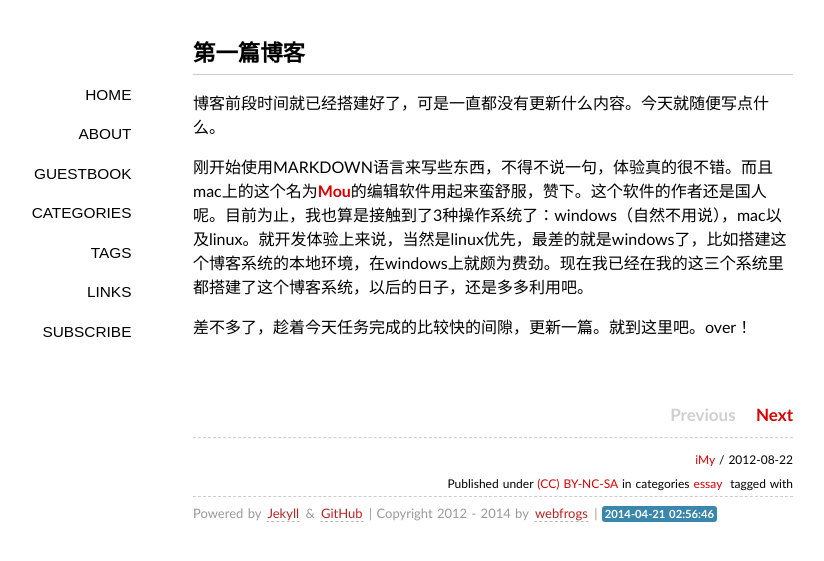
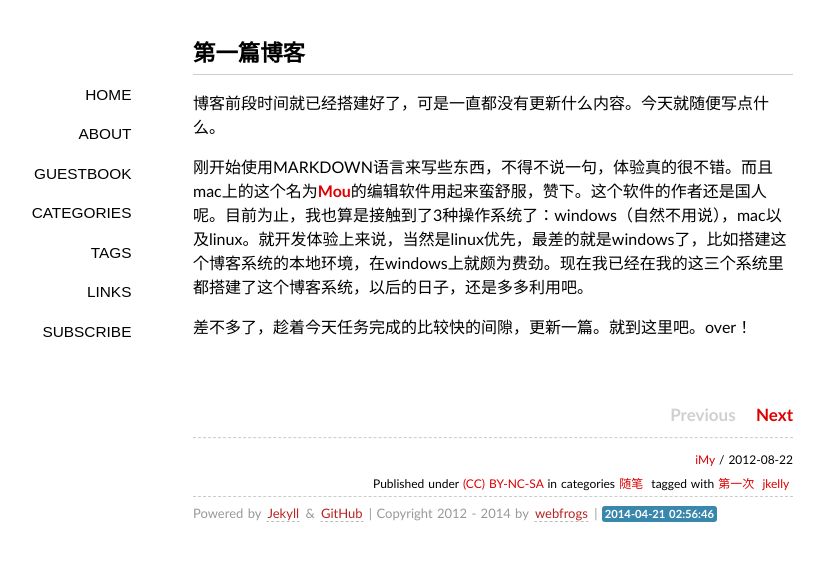
Before and after one commit to wangzhx123/daemon.github.com, a Jekyll site: the page built from _posts/2012-08-22-myfirstblog.md, in a window 1280 px wide. Shown: the top 561 px of the page, without its empty margins (147-971 px from the left). Built offline with Jekyll 4.4.1, drawn with Linux system fonts in a browser that asks for light colours; some web fonts are replaced; Markdown is read by kramdown in place of the engine named in the settings; comment, search, counter and statistics services are not loaded.

Commit message:
basic modification

```diff
--- a/_posts/2012-08-22-myfirstblog.md
+++ b/_posts/2012-08-22-myfirstblog.md
@@ -2,8 +2,8 @@
 layout: post
 title: "第一篇博客"
 description: "第一篇博客"
-category: essay
-tags: []
+category: 随笔
+tags: [第一次, jkelly]
 ---
 
 
--- a/index.html
+++ b/index.html
@@ -1,5 +1,5 @@
 ---
-title: webfrogs' Homepage
+title: Daemon' Homepage
 layout: page
 ---
 
```
Also changed, not shown: about/index.md (+1 -1 lines), 1 other file.
